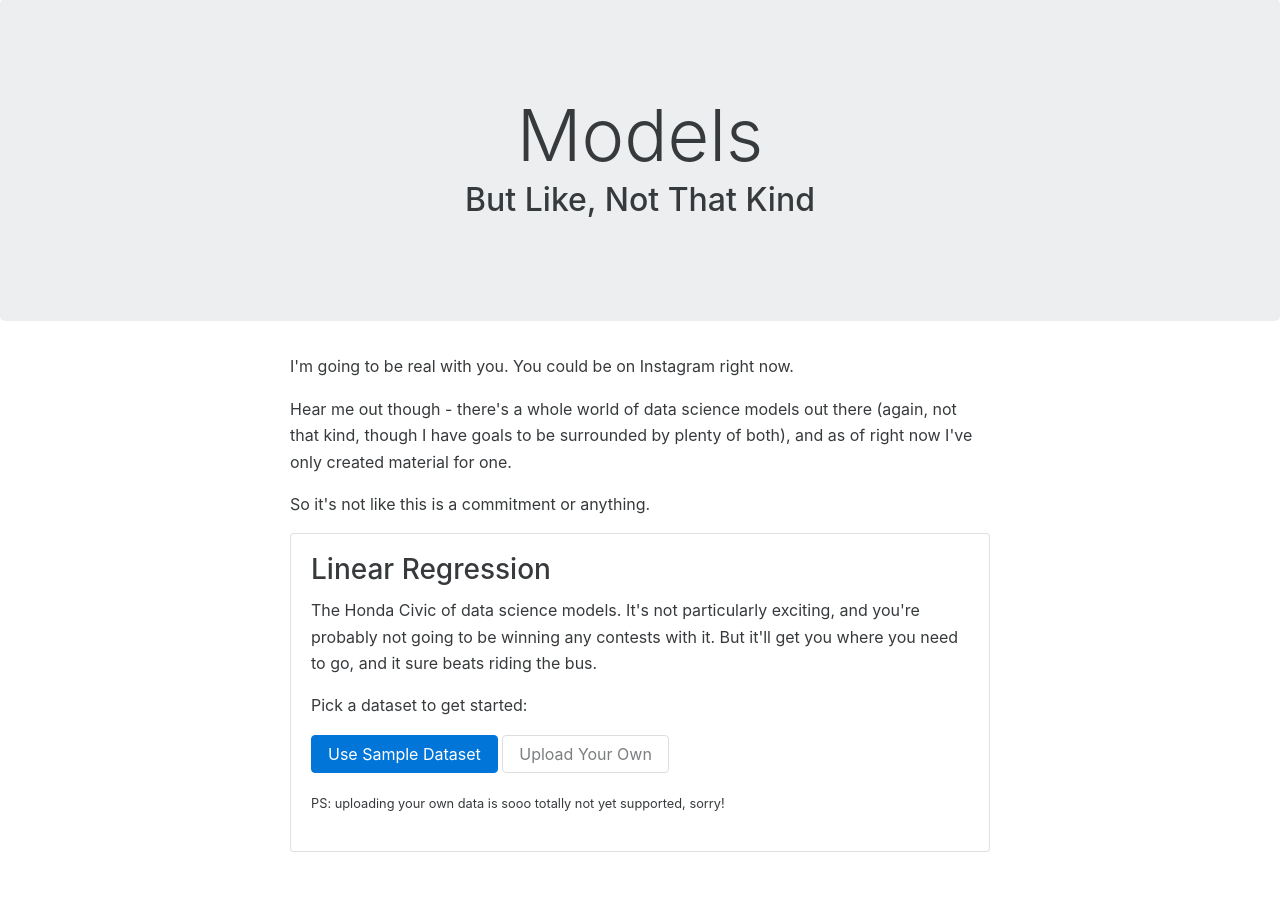
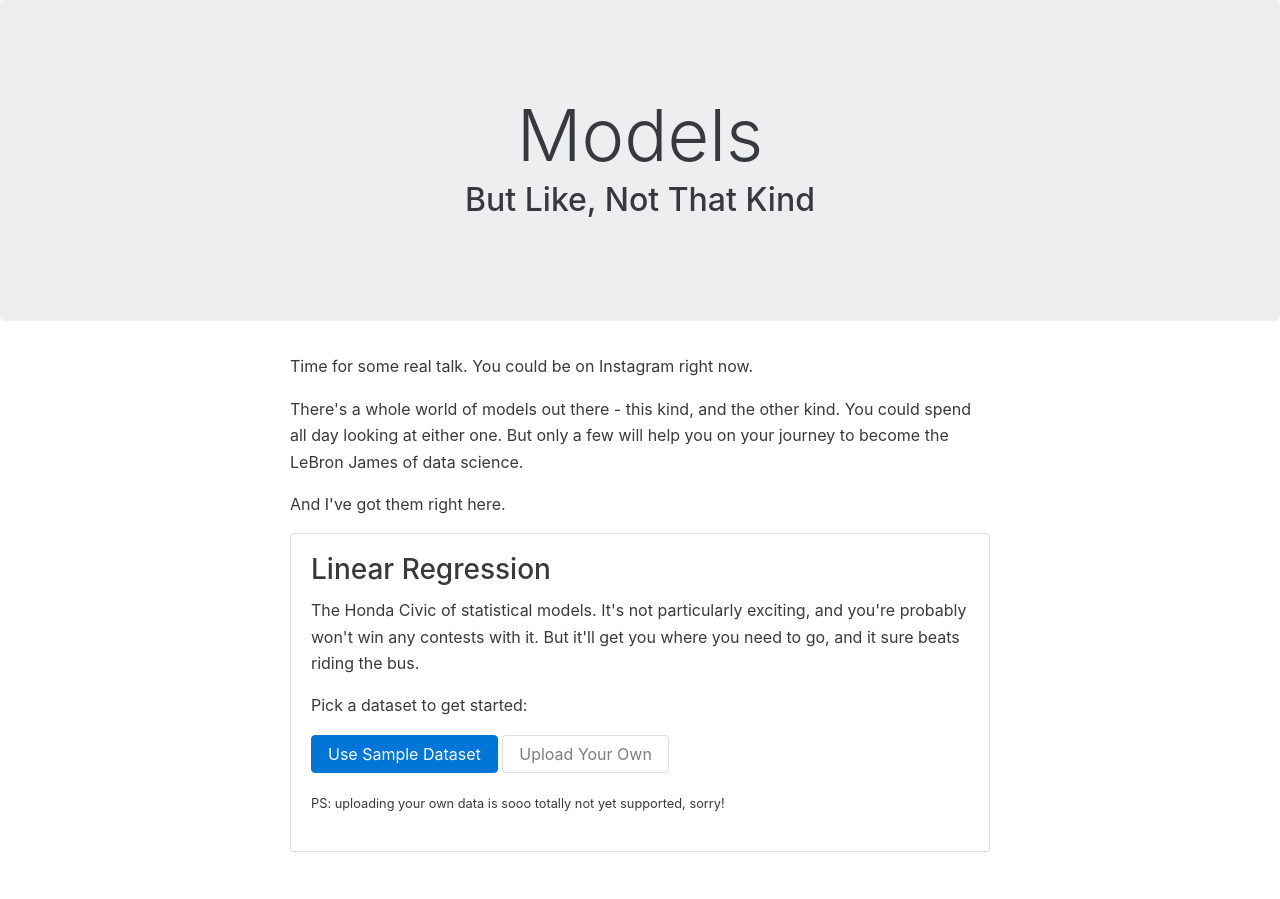
Before and after one commit to theianchan/not-magic, a Flask app: page /models in a window 1280 px wide. Shown: the part 55-954 px from the top of the page. Run offline with Flask 2, Linux system fonts and the light colour scheme; some libraries are stand-ins or nearby versions.

Commit message:
Text updates

```diff
--- a/templates/models.html
+++ b/templates/models.html
@@ -9,9 +9,9 @@
 <div class="container main">
   <div class="row flex-items-xs-center">
     <div class="col">
-      <p>I'm going to be real with you. You could be on Instagram right now.</p>
-      <p>Hear me out though - there's a whole world of data science models out there (again, not that kind, though I have goals to be surrounded by plenty of both), and as of right now I've only created material for one.</p>
-      <p>So it's not like this is a commitment or anything.</p>
+      <p>Time for some real talk. You could be on Instagram right now.</p>
+      <p>There's a whole world of models out there - this kind, and the other kind. You could spend all day looking at either one. But only a few will help you on your journey to become the LeBron James of data science.</p>
+      <p>And I've got them right here.</p>
     </div>
   </div>
 
@@ -19,7 +19,7 @@
     <div class="col">
       <div class="card model-card card-block">
         <h3>Linear Regression</h3>
-        <p>The Honda Civic of data science models. It's not particularly exciting, and you're probably not going to be winning any contests with it. But it'll get you where you need to go, and it sure beats riding the bus.</p>
+        <p>The Honda Civic of statistical models. It's not particularly exciting, and you're probably won't win any contests with it. But it'll get you where you need to go, and it sure beats riding the bus.</p>
         <p>Pick a dataset to get started:</p>
         <p>
           <button class="btn btn-primary" type="button" data-toggle="collapse" data-target="#sampleDataset" aria-expanded="false" aria-controls="collapseExample">Use Sample Dataset</button>
```
